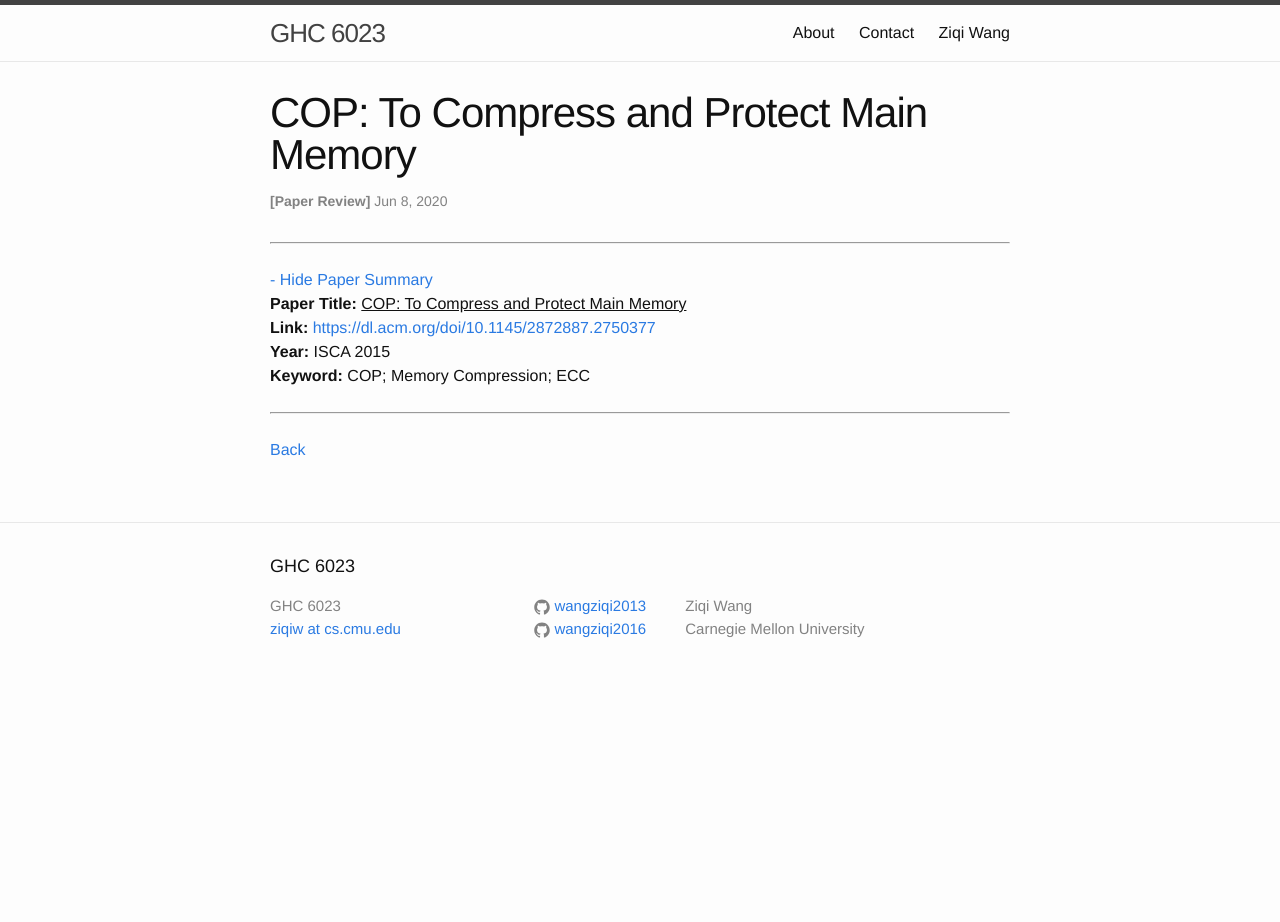
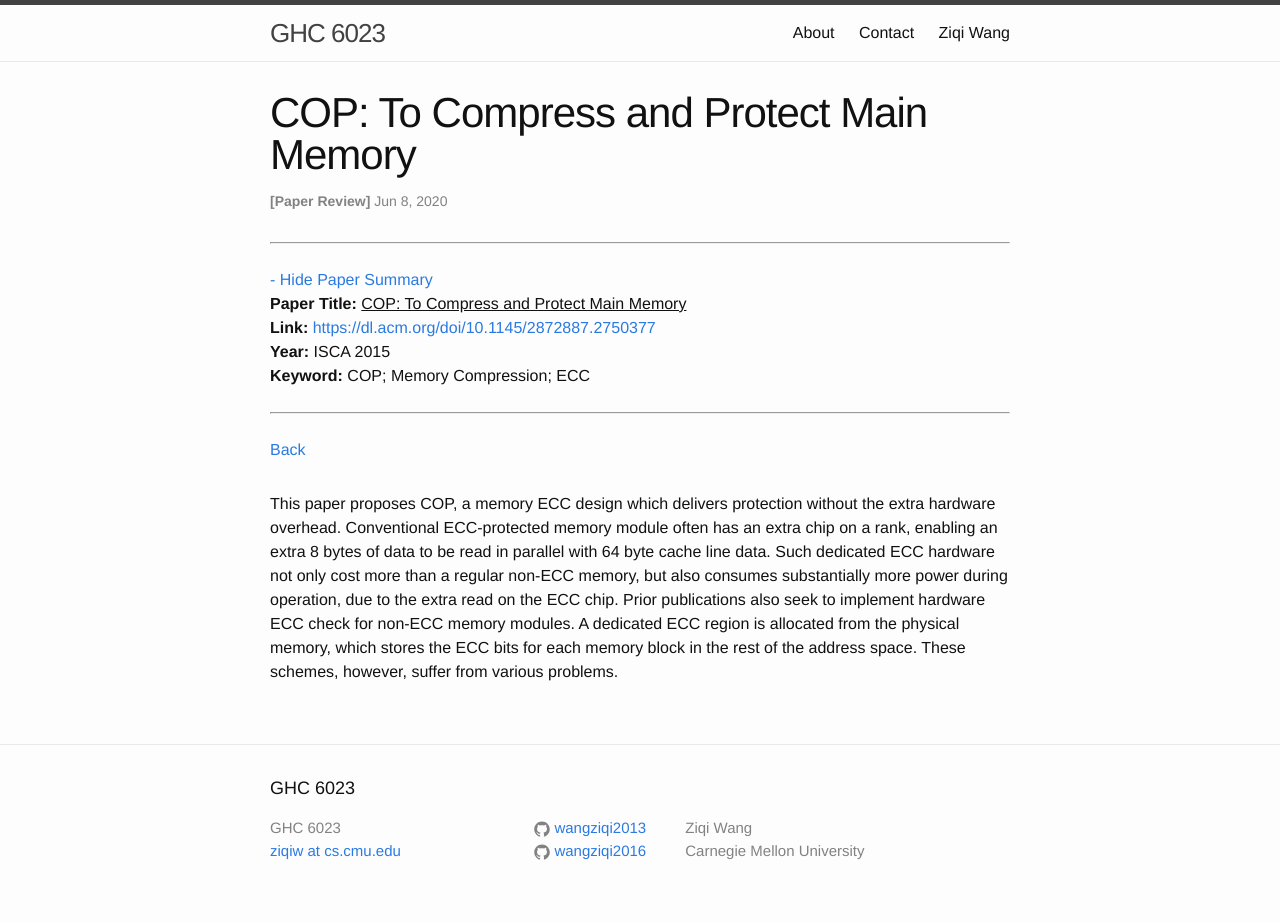
Before and after one commit to wangziqi2013/wangziqi2013.github.io, a Jekyll site: the page built from _posts/2020-06-08-cop.markdown, in a window 1280 px wide. Built offline with Jekyll 4.4.1, drawn with Linux system fonts in a browser that asks for light colours; before the commit the page ends 900 px from its top, so only the background shows below that.

Commit message:
Adding ECC

```diff
--- a/_posts/2020-06-08-cop.markdown
+++ b/_posts/2020-06-08-cop.markdown
@@ -12,3 +12,11 @@ htm_cd:
 htm_cr:
 version_mgmt:
 ---
+
+This paper proposes COP, a memory ECC design which delivers protection without the extra hardware overhead.
+Conventional ECC-protected memory module often has an extra chip on a rank, enabling an extra 8 bytes of data to be read
+in parallel with 64 byte cache line data. Such dedicated ECC hardware not only cost more than a regular non-ECC memory,
+but also consumes substantially more power during operation, due to the extra read on the ECC chip.
+Prior publications also seek to implement hardware ECC check for non-ECC memory modules. A dedicated ECC region is
+allocated from the physical memory, which stores the ECC bits for each memory block in the rest of the address space.
+These schemes, however, suffer from various problems.
```
